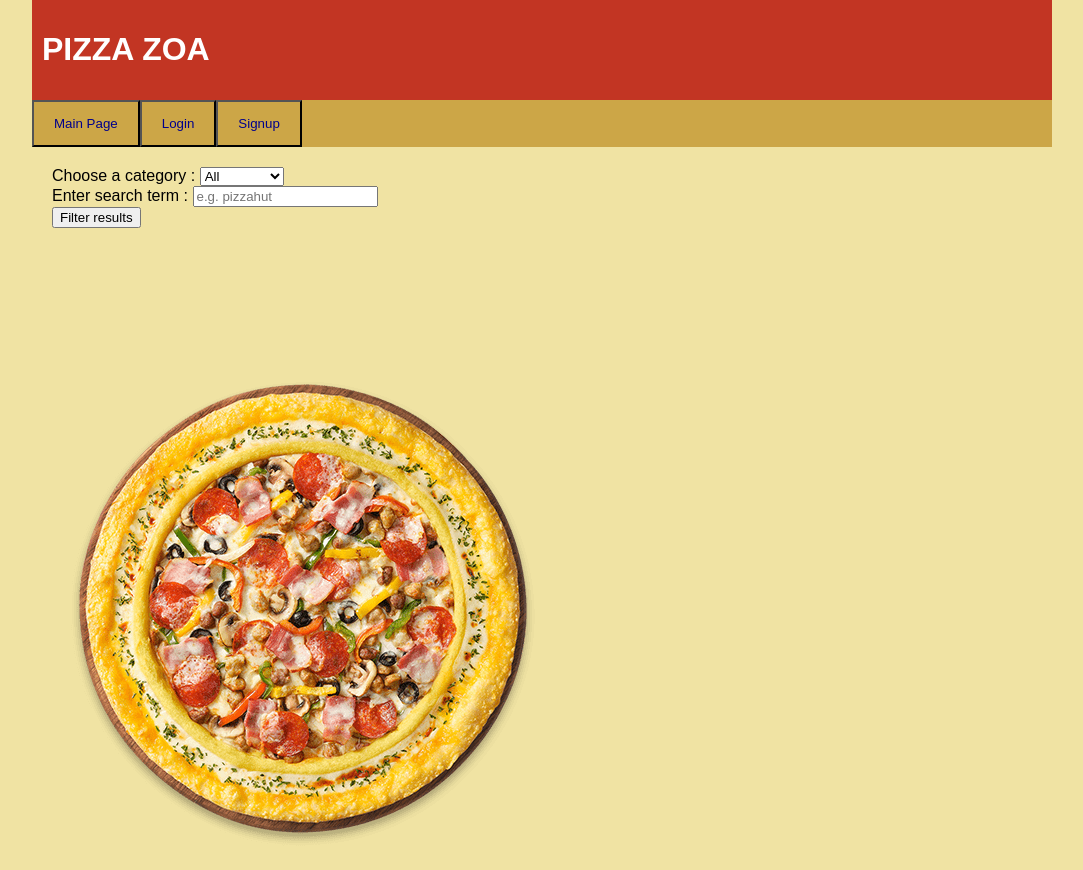
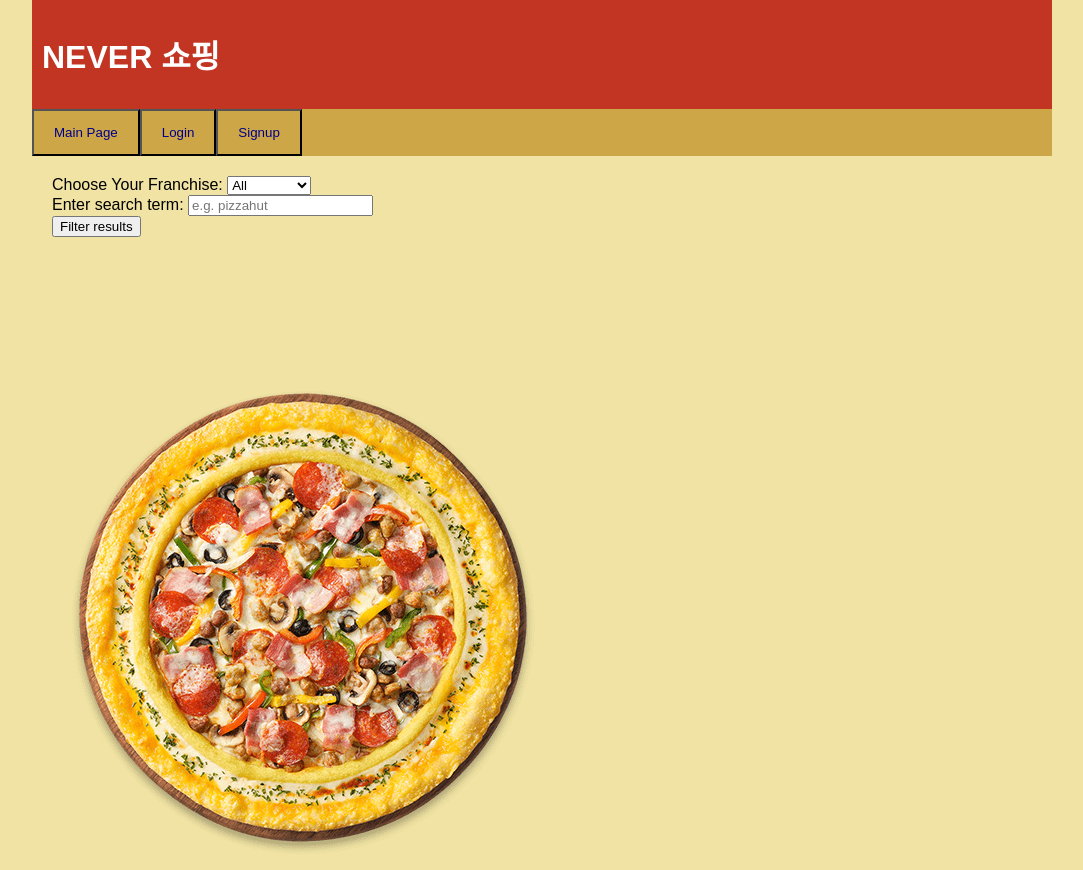
Before and after one commit to 2017155015/HomeworkRepository, a website: page LAB5/index.html in a window 1280 px wide. Shown: the top 870 px of the page, without its empty margins (98-1181 px from the left). Drawn offline with Linux system fonts and the light colour scheme.

Commit message:
Update index.html

```diff
--- a/LAB5/index.html
+++ b/LAB5/index.html
@@ -1,18 +1,15 @@
 <!DOCTYPE html>
-<!-- form.html -->
 <html>
     <head>
-        <meta charset = "utf-8">
+        <meta charset="utf-8">
         <title>PIZZAZOA</title>
-        <link rel="stylesheet" type="text/css" href="main.css">
+        <link rel="stylesheet" type = "text/css" href = "main.css">
     </head>
     <body>
-        <!--Header-->
-        <div class="header">
-            <h1 id="headsliding">PIZZA ZOA</h1>
+        <div class = "header">
+            <h1 id = "headsliding">NEVER 쇼핑</h1>
         </div>
-        <!--Navigation Bar-->
-        <div class="navbar">
+        <div class = "navbar">
             <button onclick="window.location.href='./index.html';">Main Page</button>
             <button onclick="window.location.href='./login.html';">Login</button>
             <button onclick="window.location.href='./signup.html';">Signup</button>
@@ -20,8 +17,8 @@
         <div>
             <aside>
                 <form>
-                  <div>
-                    <label for="category">Choose a category :</label>
+                    <div>
+                        <label for="category">Choose Your Franchise:</label>
                         <select id="category">
                             <option selected>All</option>
                             <option>pizzahut</option>
@@ -31,11 +28,11 @@
                         </select>
                     </div>
                     <div>
-                        <label for="searchTerm">Enter search term :</label>
+                        <label for="searchTerm">Enter search term:</label>
                         <input type="text" id="searchTerm" placeholder="e.g. pizzahut">
                     </div>
                     <div>
-                        <button id="searchBtn">Filter results</button>
+                        <button>Filter results</button>
                     </div>
                 </form>
             </aside>
```
